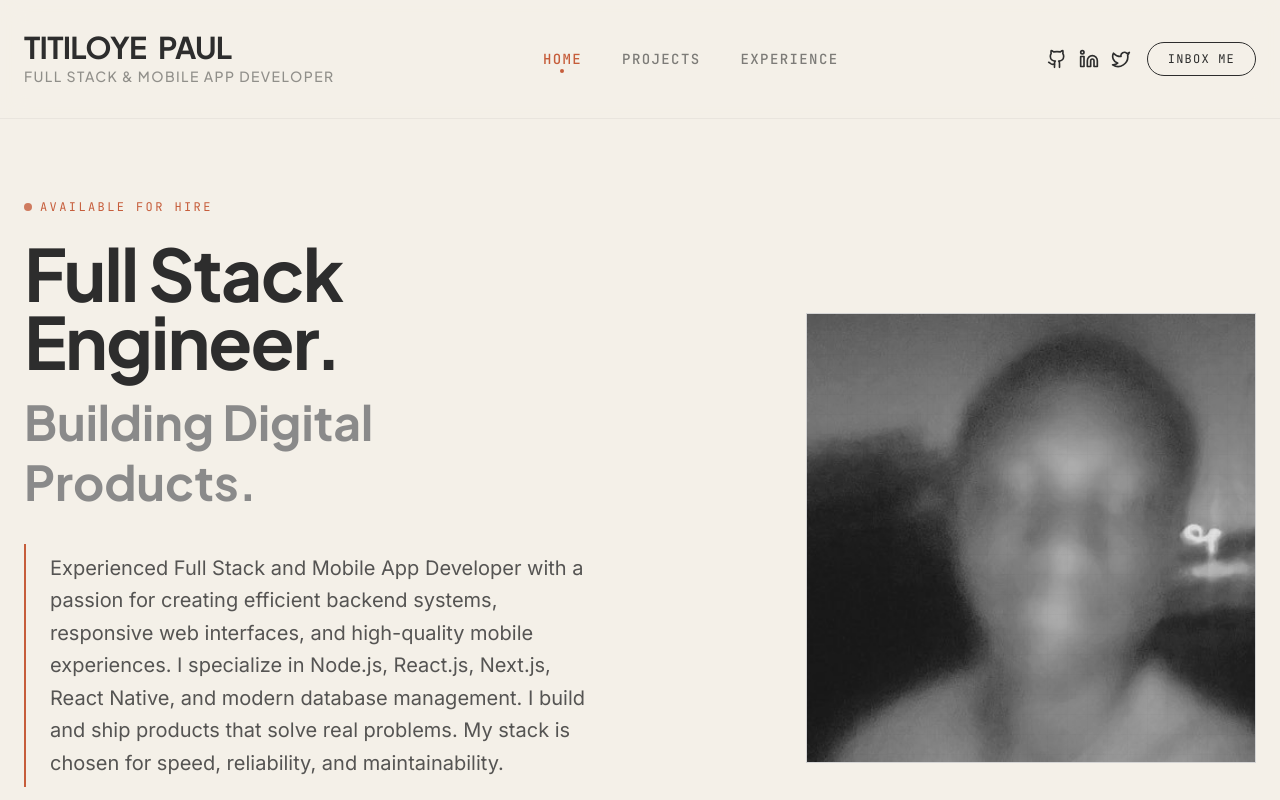
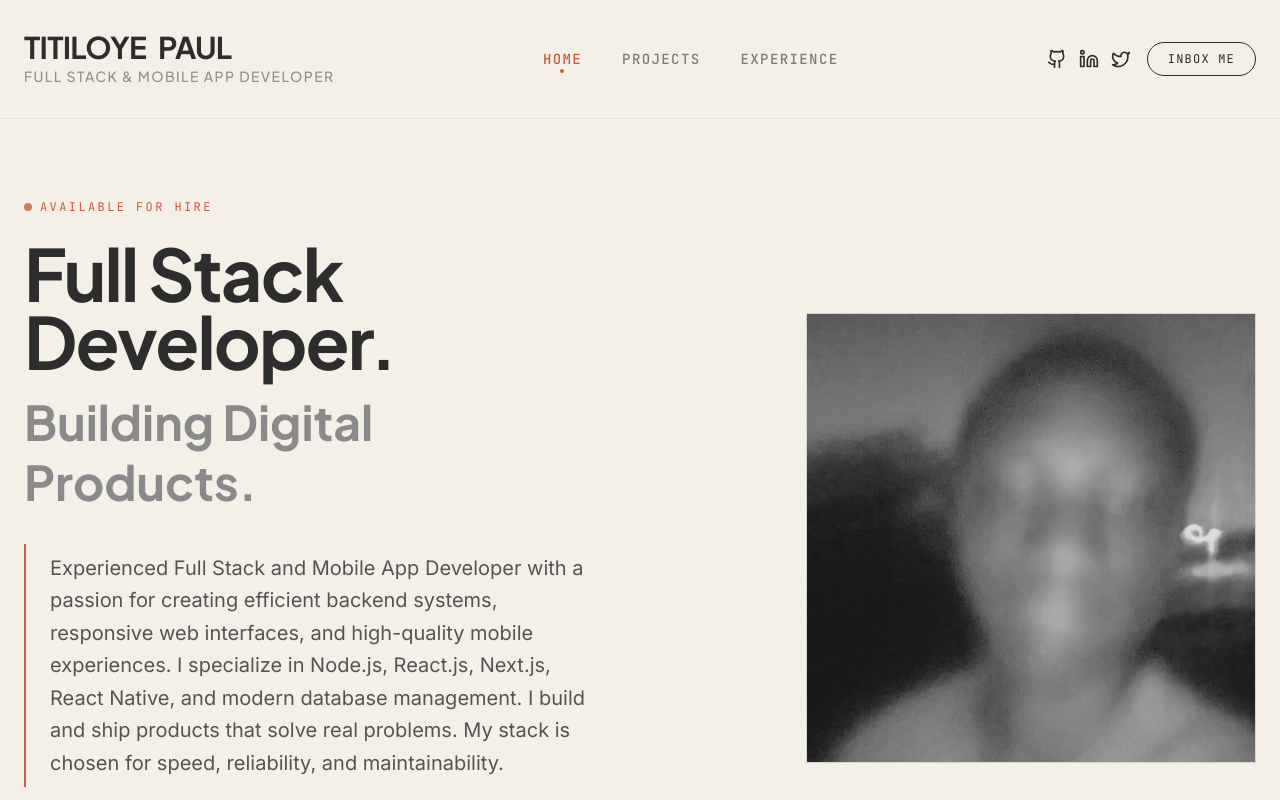
Before and after one commit to Ohanronnie/portfolio, a React (Vite) app: page / in a window 1280 px wide. Shown: the top 800 px of the page. Built offline with nearby package versions, Linux system fonts and the light colour scheme; a web font is replaced by a local one.

Commit message:
Change hero title to Full Stack Developer

```diff
--- a/src/components/portfolio/HeroSection.tsx
+++ b/src/components/portfolio/HeroSection.tsx
@@ -18,7 +18,7 @@ export function HeroSection() {
 
         <h1 className="hero-title text-5xl md:text-6xl lg:text-7xl font-['Plus_Jakarta_Sans'] font-bold leading-[0.95] tracking-tight mb-4">
           Full Stack<br/>
-          Engineer.
+          Developer.
         </h1>
 
         <p className="hero-subtitle text-3xl md:text-4xl lg:text-5xl font-['Plus_Jakarta_Sans'] font-bold text-[#8a8a8a] leading-tight mb-8">
```
